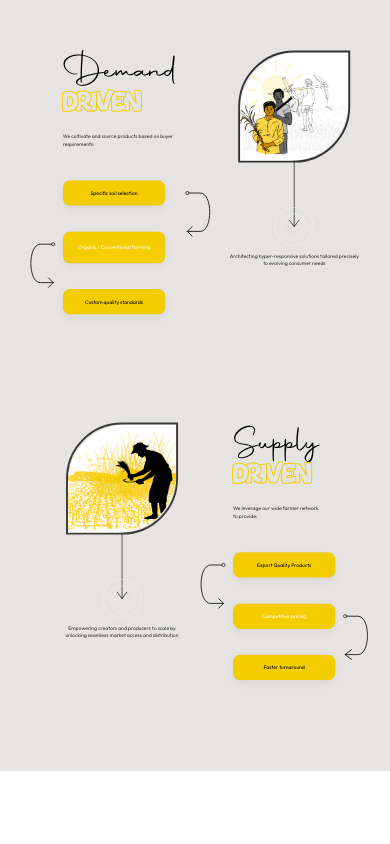
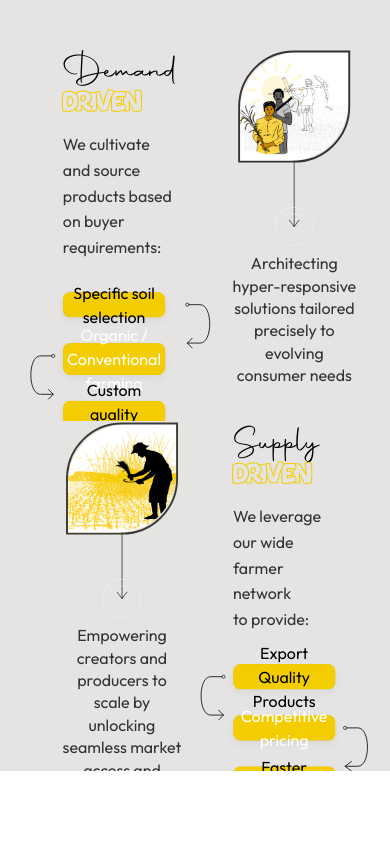
Before and after one commit to seenuoff-tech/x-pact-ventures, a React (Vite) app: page /about in a window 390 px wide. Shown: the part 1560-2404 px from the top of the page. Built offline with nearby package versions, Linux system fonts and the light colour scheme.

Commit message:
Fix mobile font sizes by bypassing CSS !important rule

```diff
--- a/src/components/HowWeWork.tsx
+++ b/src/components/HowWeWork.tsx
@@ -58,10 +58,12 @@ const HowWeWork: React.FC = () => {
                     whileInView={{ opacity: 1, x: 0 }}
                     viewport={{ once: true }}
                     transition={{ delay: 0.2 }}
-                    className="global-content-style"
                     style={{
+                      fontFamily: "'Outfit', Inter, ui-sans-serif, system-ui, sans-serif",
+                      fontWeight: 400,
+                      fontStyle: 'normal',
                       color: '#333',
-                      fontSize: '56px',
+                      fontSize: '50px',
                       lineHeight: '1.6',
                       marginTop: '30px',
                       maxWidth: '450px'
@@ -146,10 +148,12 @@ const HowWeWork: React.FC = () => {
                   whileInView={{ opacity: 1, y: 0 }}
                   viewport={{ once: true }}
                   transition={{ duration: 0.8, delay: 0.5 }}
-                  className="global-content-style"
                   style={{
+                    fontFamily: "'Outfit', Inter, ui-sans-serif, system-ui, sans-serif",
+                    fontWeight: 400,
+                    fontStyle: 'normal',
                     color: '#333',
-                    fontSize: '56px',
+                    fontSize: '50px',
                     textAlign: 'center',
                     marginTop: '280px',
                     lineHeight: '1.4',
@@ -363,7 +367,14 @@ const ProcessCardFixed: React.FC<{ bg: string; color: string; title: string; hei
       zIndex: 2
     }}
   >
-    <span className="global-content-style" style={{ color, textAlign: 'center', fontSize: '56px' }}>{title}</span>
+    <span style={{
+      fontFamily: "'Outfit', Inter, ui-sans-serif, system-ui, sans-serif",
+      fontWeight: 400,
+      fontStyle: 'normal',
+      color,
+      textAlign: 'center',
+      fontSize: '50px'
+    }}>{title}</span>
   </motion.div>
 );
 
--- a/src/components/SupplyDriven.tsx
+++ b/src/components/SupplyDriven.tsx
@@ -66,10 +66,11 @@ const SupplyDriven: React.FC = () => {
                   whileInView={{ opacity: 1, y: 0 }}
                   viewport={{ once: true }}
                   transition={{ duration: 0.8, delay: 0.5 }}
-                  className="global-content-style"
                   style={{
-                    fontSize: '56px',
-                    fontWeight: 500,
+                    fontFamily: "'Outfit', Inter, ui-sans-serif, system-ui, sans-serif",
+                    fontWeight: 400,
+                    fontStyle: 'normal',
+                    fontSize: '50px',
                     color: '#333',
                     textAlign: 'center',
                     marginTop: '280px',
@@ -97,10 +98,12 @@ const SupplyDriven: React.FC = () => {
                     whileInView={{ opacity: 1, x: 0 }}
                     viewport={{ once: true }}
                     transition={{ delay: 0.2 }}
-                    className="global-content-style"
                     style={{
+                      fontFamily: "'Outfit', Inter, ui-sans-serif, system-ui, sans-serif",
+                      fontWeight: 400,
+                      fontStyle: 'normal',
                       color: '#333',
-                      fontSize: '56px',
+                      fontSize: '50px',
                       lineHeight: '1.6',
                       marginTop: '30px',
                       maxWidth: '450px'
@@ -348,7 +351,14 @@ const ProcessCardFixed: React.FC<{ bg: string; color: string; title: string }> =
       zIndex: 2
     }}
   >
-    <span className="global-content-style" style={{ color, textAlign: 'center', fontSize: '56px' }}>{title}</span>
+    <span style={{
+      fontFamily: "'Outfit', Inter, ui-sans-serif, system-ui, sans-serif",
+      fontWeight: 400,
+      fontStyle: 'normal',
+      color,
+      textAlign: 'center',
+      fontSize: '50px'
+    }}>{title}</span>
   </motion.div>
 );
 
```
